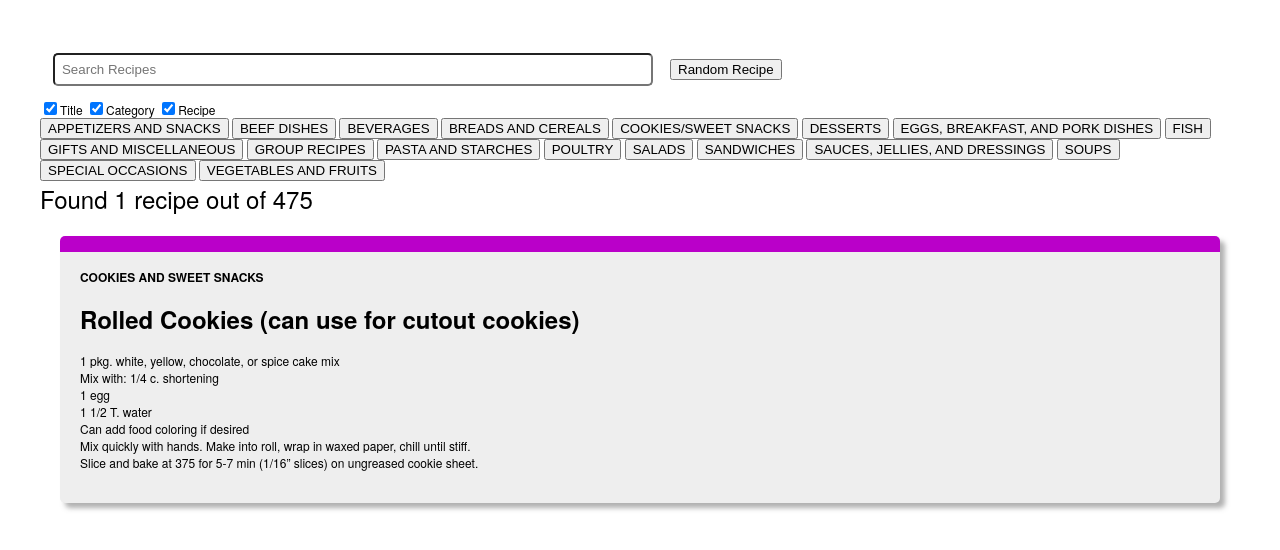
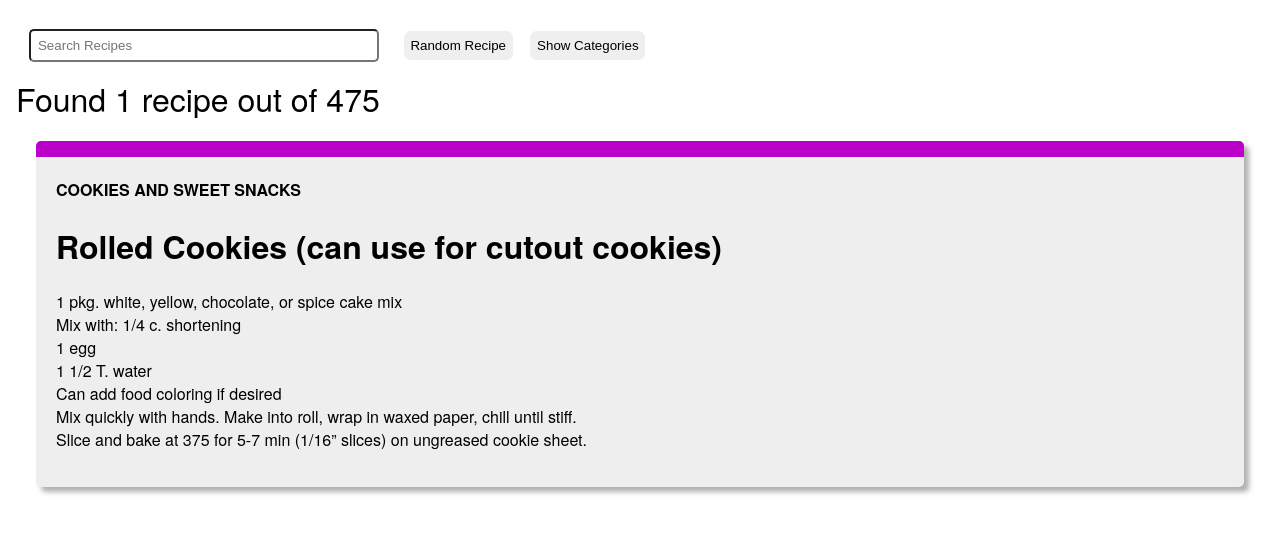
Before and after one commit to alangfiles/FilesFamilyRecipes, a plain HTML site: page index.html in a window 1280 px wide. Drawn offline with Linux system fonts and the light colour scheme.

Commit message:
fixcategory search, add toggle

```diff
--- a/css/style.css
+++ b/css/style.css
@@ -1,3 +1,11 @@
+
+
+button, input[type=button] {
+    border-radius: .5em;
+    padding: .5em;
+    margin: 0.1em 0.5em;
+    border: none;
+}
 
 #overview{
     font-size: 2em;
@@ -10,7 +18,7 @@
     padding: 0.5em;
     border-radius: 5px;
     margin: 1em;
-    min-width: 50%;
+    min-width: 350px;
 }
 
 .card{
@@ -53,18 +61,16 @@ clear:both;
 
 
 
-#categories{
-display:block;
+.hide {
+    display:none;
 }
-
 
 body {
 font-family:'HelveticaNeue-Light', 'HelveticaNeue', Helvetica, Arial, sans-serif;
-font-size:12px;
+font-size: 1em;
 height:100%;
 
-padding:20px;
-margin: 20px;
+margin: 1em;
 
 
 }
--- a/index.html
+++ b/index.html
@@ -10,19 +10,17 @@
         <div id="search-box">
             <input id="search" type="text" placeholder="Search Recipes" value="">
             <input type="button" id="random" value="Random Recipe">
+            <button id="toggle-categories">Show Categories</button>
         </div>
-        <label><input type="checkbox" id="title" checked>Title</label>
-        <label><input type="checkbox" id="category" checked >Category</label>
-        <label><input type="checkbox" id="recipeText" checked>Recipe</label>
 
 
-        <div id="categories">
+        <div id="categories" class="hide">
             <button class='category-search'>APPETIZERS AND SNACKS</button>
             <button class='category-search'>BEEF DISHES</button>
             <button class='category-search'>BEVERAGES</button>
             <button class='category-search'>BREADS AND CEREALS</button>
 <!--            <button class='category-search'>COOKIES</button>-->
-            <button class='category-search'>COOKIES/SWEET SNACKS</button>
+            <button class='category-search'>COOKIES AND SWEET SNACKS</button>
             <button class='category-search'>DESSERTS</button>
 <!--            <button class='category-search'>EGGS AND PORK DISHES</button>-->
             <button class='category-search'>EGGS, BREAKFAST, AND PORK DISHES</button>
@@ -43,10 +41,25 @@
         <div id="recipe"></div>
         <script src="volume1.js"></script>
         <script>
-            var types = ["APPETIZERS AND SNACKS","BEEF DISHES","BEVERAGES","BREADS AND CEREALS","COOKIES","COOKIES/SWEET SNACKS","DESSERTS","EGGS AND PORK DISHES","EGGS, BREAKFAST, AND PORK DISHES","FISH","GIFTS AND MISCELLANEOUS","GROUP RECIPES","MISCELLANEOUS AND TASTY GIFTS","PASTA AND STARCHES","POULTRY","SALADS","SANDWICHES","SAUCES, JELLIES, AND DRESSINGS","SOUPS","SPECIAL OCCASIONS","VEGETABLES AND FRUITS"];
+            var types = ["APPETIZERS AND SNACKS","BEEF DISHES","BEVERAGES","BREADS AND CEREALS","COOKIES","COOKIES AND SWEET SNACKS","DESSERTS","EGGS AND PORK DISHES","EGGS, BREAKFAST, AND PORK DISHES","FISH","GIFTS AND MISCELLANEOUS","GROUP RECIPES","MISCELLANEOUS AND TASTY GIFTS","PASTA AND STARCHES","POULTRY","SALADS","SANDWICHES","SAUCES, JELLIES, AND DRESSINGS","SOUPS","SPECIAL OCCASIONS","VEGETABLES AND FRUITS"];
 
             var subsetOfRecipes = [];
             initialize();
+
+            document.getElementById('toggle-categories').addEventListener("click", function(){
+
+                    let el = document.getElementById('categories');
+
+                    if(el.classList.contains('hide')){
+                        el.classList.remove('hide');
+                        document.getElementById('toggle-categories').innerHTML = "Hide Categories";
+
+                    } else {
+                        el.classList.add('hide');
+                        document.getElementById('toggle-categories').innerHTML = "Show Categories";
+                    }
+
+            });
 
             function initialize(){
                 randomize();
@@ -70,13 +83,10 @@
             }
 
             function searchTerm(word) {
-                var searchType = document.getElementById("category").checked;
-                var searchTitle = document.getElementById("title").checked;
-                var searchRecipe = document.getElementById("recipeText").checked;
 
-                let typeMatches = searchType ? recipes.filter(r=>r.type.toLowerCase().indexOf(word)> -1): [];
-                let titleMatches = searchTitle ? recipes.filter(r=>r.title.toLowerCase().indexOf(word)> -1):[];
-                let recipeMatches = searchRecipe ? recipes.filter(r=>r.recipe.toLowerCase().indexOf(word)> -1):[];
+                let typeMatches = recipes.filter(r=>r.type.toLowerCase().indexOf(word)> -1);
+                let titleMatches = recipes.filter(r=>r.title.toLowerCase().indexOf(word)> -1);
+                let recipeMatches = recipes.filter(r=>r.recipe.toLowerCase().indexOf(word)> -1);
 
                 let resultSet = [];
                 resultSet = typeMatches.concat(titleMatches).concat(recipeMatches);
```
